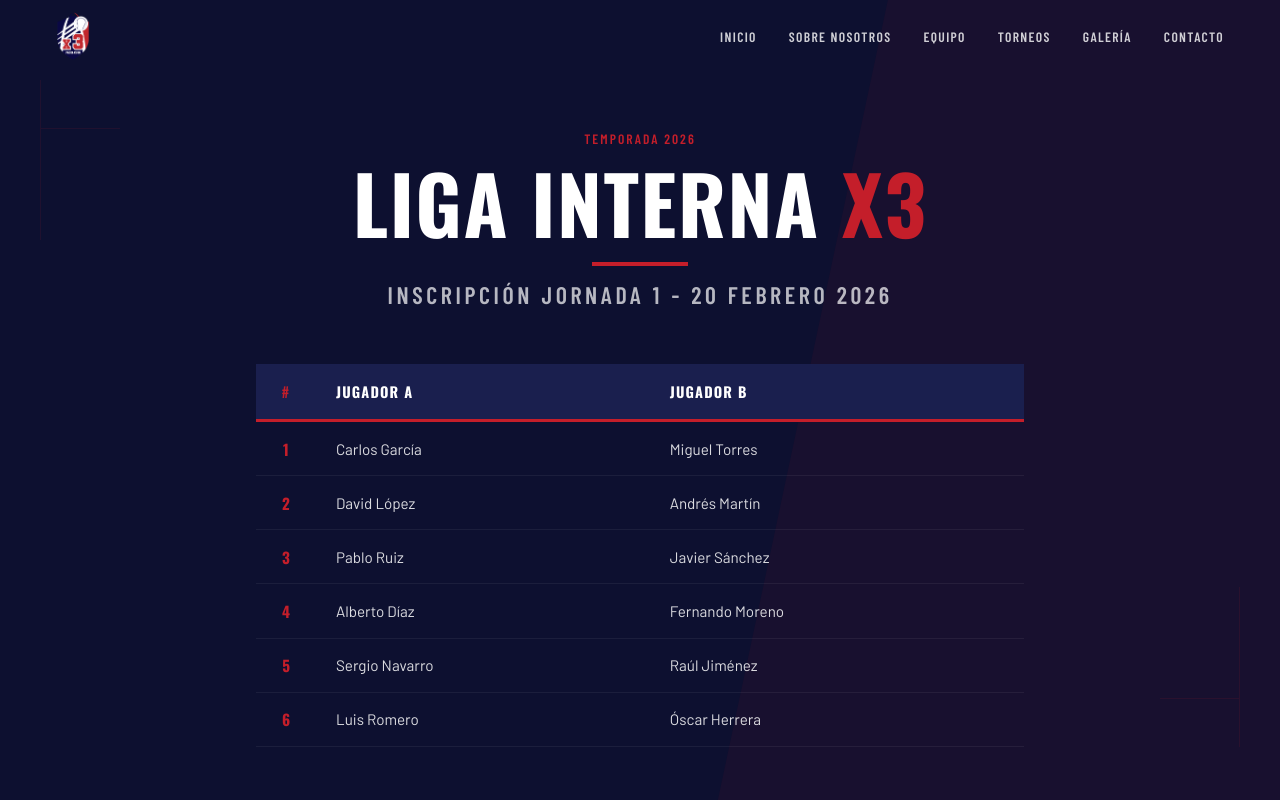
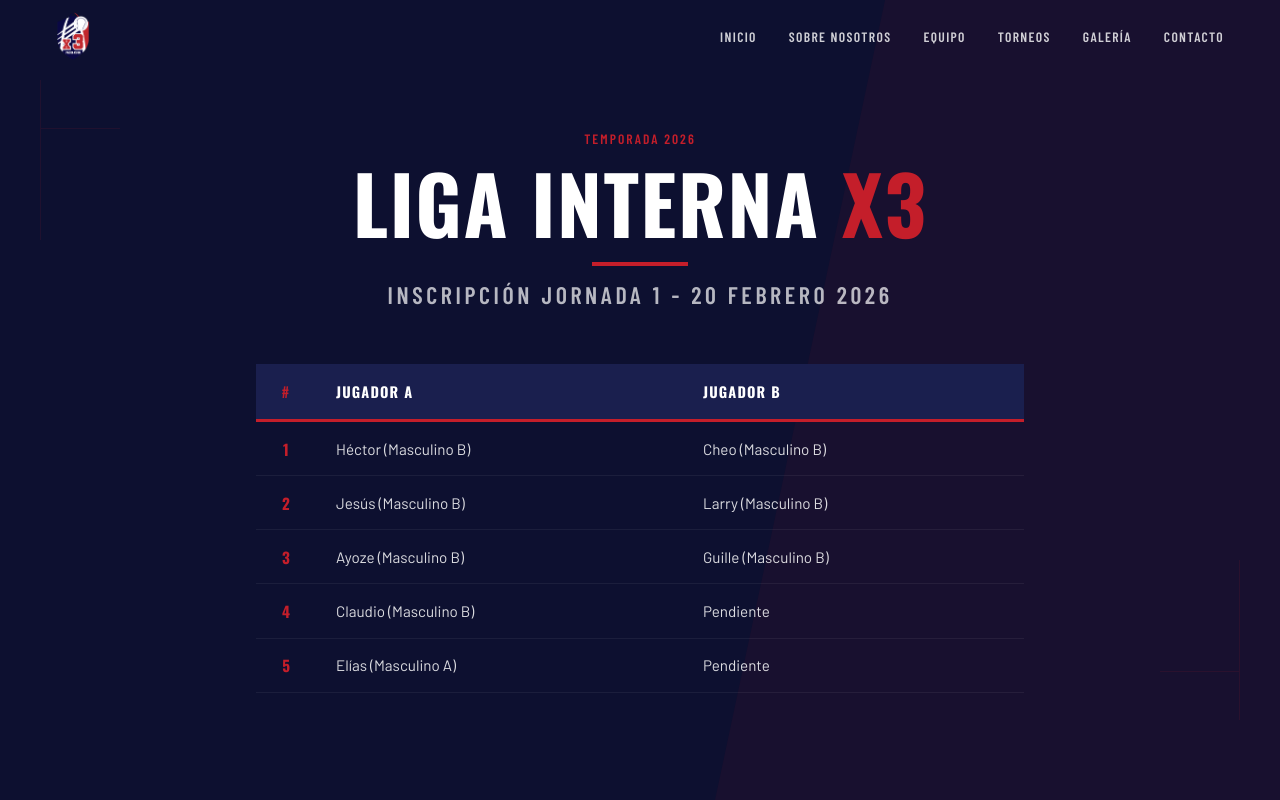
Before and after one commit to atoleon/x3-padel, a Next.js app: page /liga-interna-inscripcion in a window 1280 px wide. Shown: the top 800 px of the page. Built offline with nearby package versions, Linux system fonts and the light colour scheme.

Commit message:
minor changes

```diff
--- a/src/app/liga-interna-inscripcion/page.tsx
+++ b/src/app/liga-interna-inscripcion/page.tsx
@@ -1,14 +1,6 @@
 import Navbar from "@/components/Navbar";
 import Footer from "@/components/Footer";
-
-const inscripciones = [
-  { jugadorA: "Carlos García", jugadorB: "Miguel Torres" },
-  { jugadorA: "David López", jugadorB: "Andrés Martín" },
-  { jugadorA: "Pablo Ruiz", jugadorB: "Javier Sánchez" },
-  { jugadorA: "Alberto Díaz", jugadorB: "Fernando Moreno" },
-  { jugadorA: "Sergio Navarro", jugadorB: "Raúl Jiménez" },
-  { jugadorA: "Luis Romero", jugadorB: "Óscar Herrera" },
-];
+import { inscripciones } from "@/content";
 
 export default function LigaInternaInscripcion() {
   return (
--- a/src/app/page.tsx
+++ b/src/app/page.tsx
@@ -14,7 +14,7 @@ export default function Home() {
       <Navbar />
       <Hero />
       <About />
-      <Team />
+      {/* <Team /> */}
       <Tournaments />
       <Gallery />
       <Contact />
--- a/src/components/Gallery.tsx
+++ b/src/components/Gallery.tsx
@@ -18,7 +18,7 @@ const galleryItems = [
   },
   {
     label: "Equipo Femenino",
-    classes: "span-2-col",
+    classes: "span-2-col span-2-row",
     img: "/fotos_x3/femenino.jpeg",
   },
 ];
--- /dev/null
+++ b/src/content.tsx
@@ -0,0 +1,7 @@
+export const inscripciones = [
+  { jugadorA: "Héctor (Masculino B)", jugadorB: "Cheo (Masculino B)" },
+  { jugadorA: "Jesús (Masculino B)", jugadorB: "Larry (Masculino B)" },
+  { jugadorA: "Ayoze (Masculino B)", jugadorB: "Guille (Masculino B)" },
+  { jugadorA: "Claudio (Masculino B)", jugadorB: "Pendiente" },
+  { jugadorA: "Elías (Masculino A)", jugadorB: "Pendiente" },
+];
```
